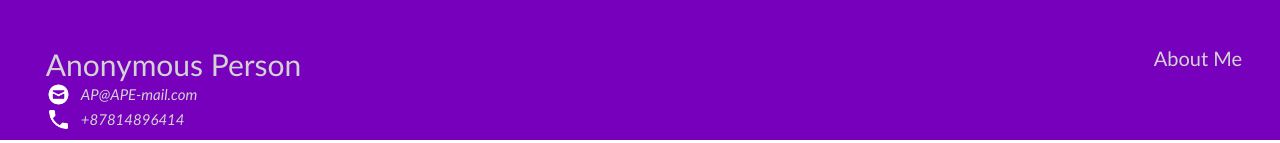
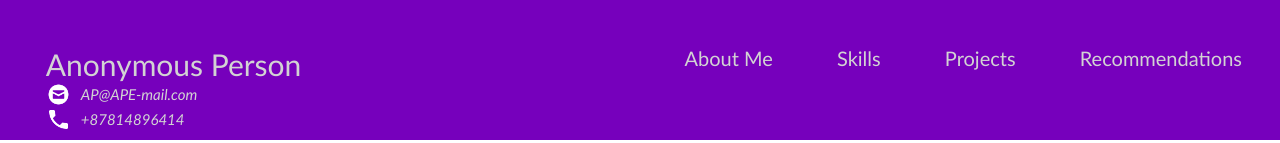
Before and after one commit to ArtificialSufficiency/Portfolio-Site, a plain HTML site: page index.html in a window 1280 px wide. Shown: the top 143 px of the page. Drawn offline with Linux system fonts and the light colour scheme.

Commit message:
Update index.html

```diff
--- a/index.html
+++ b/index.html
@@ -25,6 +25,9 @@
         <div class="topdiv">
           <a class="topmenu" href="#about-me">About Me</a>
           <!-- Add the links for Skills, Projects and Recommendation here -->
+          <a class="topmenu" href="#skills">Skills</a>
+          <a class="topmenu" href="#projects">Projects</a>
+          <a class="topmenu" href="#recommendations">Recommendations</a>
         </div>
       </div>
     </nav>
```
